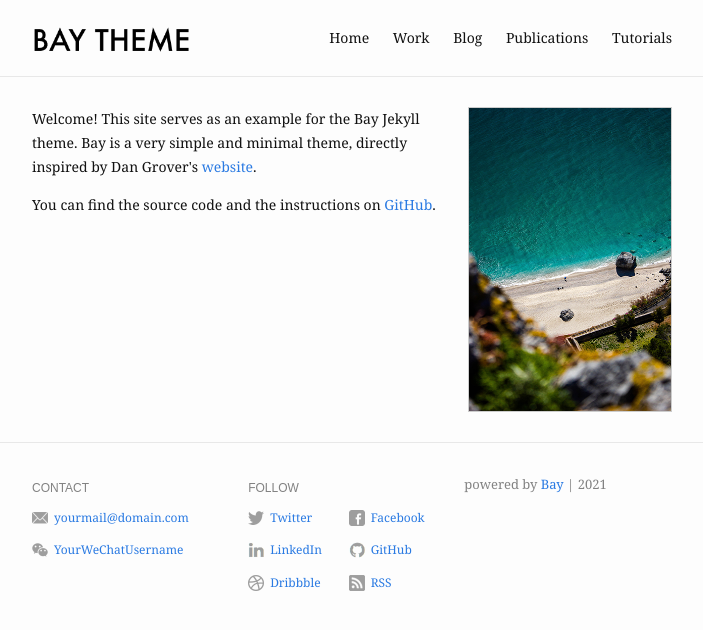
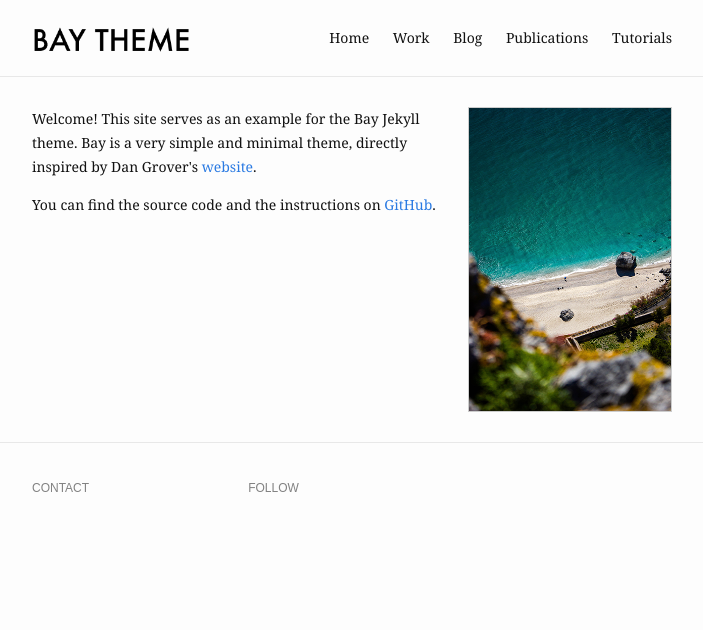
Before and after one commit to natalieagus/computationstructures, a Jekyll site: the page built from index.md, in a window 1280 px wide. Shown: the top 630 px of the page, without its empty margins (288-991 px from the left). Built offline with Jekyll 4.4.1, drawn with Linux system fonts in a browser that asks for light colours; part of the change alters nothing that is shown.

Commit message:
feat: updated landing page

```diff
--- a/_config.yml
+++ b/_config.yml
@@ -1,13 +1,12 @@
 # For technical reasons, this file is *NOT* reloaded automatically when you use
 # 'bundle exec jekyll serve'. If you change this file, please restart the server process.
 
-title: Bay Jekyll Theme
+title: 50.002 Computation Structures
 description: >- # this means to ignore newlines until "baseurl:"
-  Bay is a minimal Jekyll Theme.
-baseurl: "/website" # the subpath of the site
+  From Transistors to Operating System
+baseurl: "/computationstructures" # the subpath of the site
 url: "https://natalieagus.github.io" # the base hostname & protocol for the site
-og_image: /assets/img/profile-pic.jpg
-google_analytics: "UA-121636368-3"
+og_image: /assets/img/beta.png
 
 header:
   pages:
@@ -18,29 +17,29 @@ header:
     - name: Publications
     - name: Tutorials
 
-footer:
-  show_powered_by: true
-  contact:
-    - name: Email
-      value: yourmail@domain.com
-      link: mailto:yourmail@domain.com
-    - name: WeChat
-      value: YourWeChatUsername
-      link: "#"
-  follow:
-    - name: Twitter
-      link: http://twitter.com/YourTwitterUsername
-      username: "@YourTwitterUsername"
-    - name: Facebook
-      link: http://facebook.com/YourFacebookUsername
-    - name: LinkedIn
-      link: http://linkedin.com/in/YourLinkedInUsername
-    - name: GitHub
-      link: http://github.com/YourGitHubUsername
-    - name: Dribbble
-      link: https://dribbble.com/YourDribbbleUsername
-    - name: RSS
-      link: /feed.xml
+# footer:
+#   show_powered_by: true
+#   contact:
+#     - name: Email
+#       value: yourmail@domain.com
+#       link: mailto:yourmail@domain.com
+#     - name: WeChat
+#       value: YourWeChatUsername
+#       link: "#"
+#   follow:
+#     - name: Twitter
+#       link: http://twitter.com/YourTwitterUsername
+#       username: "@YourTwitterUsername"
+#     - name: Facebook
+#       link: http://facebook.com/YourFacebookUsername
+#     - name: LinkedIn
+#       link: http://linkedin.com/in/YourLinkedInUsername
+#     - name: GitHub
+#       link: http://github.com/YourGitHubUsername
+#     - name: Dribbble
+#       link: https://dribbble.com/YourDribbbleUsername
+#     - name: RSS
+#       link: /feed.xml
 
 collections:
   tutorials:
```
Also changed, not shown: assets/img/beta.png (added).
